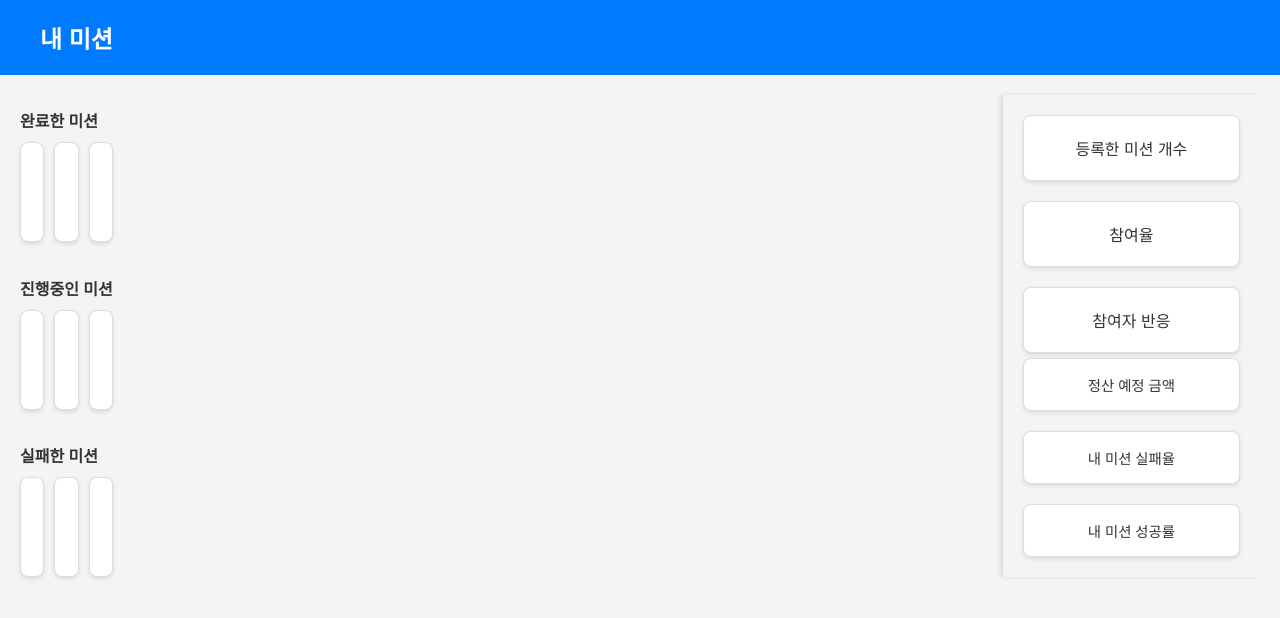
After one commit to TasktradeDevelop/beta_tasktrade, a Python web app: template app/templates/missions/my-mission.html in a window 1280 px wide. The commit adds this page. Shown: the top 618 px of the page. Run offline with Jinja, Linux system fonts and the light colour scheme; the template is opened without the code that fills it, so the values that code supplies are empty.

Commit message:
1.30 first commit
내 미션 창 새로 만들고 index.html 디자인을 일부 수정했으나 아직 원하는대로 되지는 않음

```diff
--- a/app/api/routes/mission.py
+++ b/app/api/routes/mission.py
@@ -9,6 +9,11 @@ router = APIRouter(
 )
 
 
+@router.get("/my", response_class=HTMLResponse)
+async def open_my_mission_page(request: Request):
+    return templates.TemplateResponse("my-mission.html", {'request': request})
+
+
 @router.get("/upload", response_class=HTMLResponse)
 async def open_mission_upload_page(request: Request):
     return templates.TemplateResponse("mission-upload.html", {'request': request})
--- a/app/static/css/components/missions.css
+++ b/app/static/css/components/missions.css
@@ -1,5 +1,5 @@
 /*
-테스크 관련 페이지에 공통적으로 적용되는 style
+미션 관련 페이지에 공통적으로 적용되는 style
 */
 
 /* General Container */
@@ -10,3 +10,46 @@
     padding: 20px;
     gap: 20px;
 }
+
+/* Missions Content */
+.missions-content {
+    display: flex;
+    flex-direction: column;
+    gap: 20px; /* Space between sections */
+}
+
+/* Each Mission Section */
+.display-mission {
+    background-color: transparent; /* Remove individual backgrounds */
+    padding: 0; /* Remove individual padding */
+    border: none; /* Remove borders */
+    box-shadow: none; /* Remove individual box shadows */
+}
+
+.display-mission h2 {
+    font-size: 1rem;
+    margin-bottom: 10px;
+    color: #333;
+}
+
+/* Row of Mission Cards */
+.mission-row {
+    display: flex;
+    justify-content: space-between;
+    gap: 10px;
+}
+
+.mission-card {
+    flex: 1;
+    height: 100px; /* Fixed height */
+    background-color: #fff;
+    border: 1px solid #ddd;
+    border-radius: 8px;
+    box-shadow: 0 2px 4px rgba(0, 0, 0, 0.1);
+    transition: transform 0.3s ease, box-shadow 0.3s ease;
+}
+
+.mission-card:hover {
+    transform: scale(1.02);
+    box-shadow: 0 4px 12px rgba(0, 0, 0, 0.2);
+}
--- /dev/null
+++ b/app/static/css/pages/my-mission.css
@@ -0,0 +1,47 @@
+/*
+내 미션 페이지에 한정적으로 적용되는 style
+*/
+
+/* Right Panel */
+.right-panel {
+    flex: 0.2;
+    display: flex;
+    flex-direction: column;
+    justify-content: space-between;
+    padding: 20px;
+    background-color: #f4f4f4;
+    width: 300px; /* Fixed width for the panel */
+    border-left: 1px solid #ddd;
+    box-shadow: -2px 0 5px rgba(0, 0, 0, 0.1);
+}
+
+/* Rate Sections */
+.upper-rates, .lower-rates {
+    display: flex;
+    flex-direction: column;
+    gap: 20px; /* Spacing between boxes */
+}
+
+/* Common Style for Rate Boxes */
+.rate-box {
+    text-align: center;
+    background-color: white;
+    padding: 20px; /* Padding inside boxes */
+    font-size: 1rem;
+    border: 1px solid #ddd;
+    border-radius: 8px;
+    box-shadow: 0 2px 4px rgba(0, 0, 0, 0.1);
+    cursor: default;
+    transition: transform 0.3s ease, box-shadow 0.3s ease;
+}
+
+.rate-box:hover {
+    transform: scale(1.05);
+    box-shadow: 0 4px 8px rgba(0, 0, 0, 0.2);
+}
+
+/* Specific Style for Lower Rates */
+.lower-rates .rate-box.small {
+    padding: 15px; /* Smaller padding for reduced size */
+    font-size: 0.9rem; /* Slightly smaller font */
+}
--- /dev/null
+++ b/app/static/js/pages/my-mission.js
@@ -0,0 +1 @@
+// 내 미션에 한정적으로 관련된 함수
--- /dev/null
+++ b/app/templates/missions/my-mission.html
@@ -0,0 +1,73 @@
+<!DOCTYPE html>
+<html lang="ko">
+<head>
+    <meta name="viewport" content="width=device-width, initial-scale=1.0">
+    <meta charset="UTF-8">
+    <title>내 미션</title>
+
+    <!-- Link to external CSS -->
+    <link rel="stylesheet" href="/static/css/main.css">
+    <link rel="stylesheet" href="/static/css/components/navbar.css">
+    <link rel="stylesheet" href="/static/css/components/missions.css">
+    <link rel="stylesheet" href="/static/css/pages/my-mission.css">
+
+    <!-- Link to external JS -->
+    <script src="/static/js/main.js" defer></script>
+    <script src="/static/js/components/missions.js" defer></script>
+    <script src="/static/js/pages/my-mission.js" defer></script>
+
+</head>
+<body>
+    <header class="header">
+        <div class="logo">
+            <h1>내 미션</h1>
+        </div>
+    </header>
+    <main class="mission-container">
+        <section class="missions-content">
+            <!-- Complete Missions -->
+            <section class="display-mission" id="complete-missions">
+                <h2>완료한 미션</h2>
+                <div class="mission-row">
+                    <div class="mission-card"></div>
+                    <div class="mission-card"></div>
+                    <div class="mission-card"></div>
+                </div>
+            </section>
+
+            <!-- Current Missions -->
+            <section class="display-mission" id="current-missions">
+                <h2>진행중인 미션</h2>
+                <div class="mission-row">
+                    <div class="mission-card"></div>
+                    <div class="mission-card"></div>
+                    <div class="mission-card"></div>
+                </div>
+            </section>
+
+            <!-- Failed Missions -->
+            <section class="display-mission" id="failed-missions">
+                <h2>실패한 미션</h2>
+                <div class="mission-row">
+                    <div class="mission-card"></div>
+                    <div class="mission-card"></div>
+                    <div class="mission-card"></div>
+                </div>
+            </section>
+        </section>
+        <aside class="right-panel">
+            <div class="upper-rates">
+                <div class="rate-box" id="submitted-missions">등록한 미션 개수</div>
+                <div class="rate-box" id="participation-rate">참여율</div>
+                <div class="rate-box" id="participant-reaction">참여자 반응</div>
+            </div>
+
+            <div class="lower-rates">
+                <div class="rate-box small" id="expected-payment">정산 예정 금액</div>
+                <div class="rate-box small" id="mission-failure-rate">내 미션 실패율</div>
+                <div class="rate-box small" id="mission-success-rate">내 미션 성공률</div>
+            </div>
+        </aside>
+    </main>
+</body>
+</html>
```
Also changed, not shown: app/static/css/pages/index.css (+28 -73 lines), app/static/js/pages/index.js (+20 -0 lines), app/templates/index.html (+5 -3 lines).
